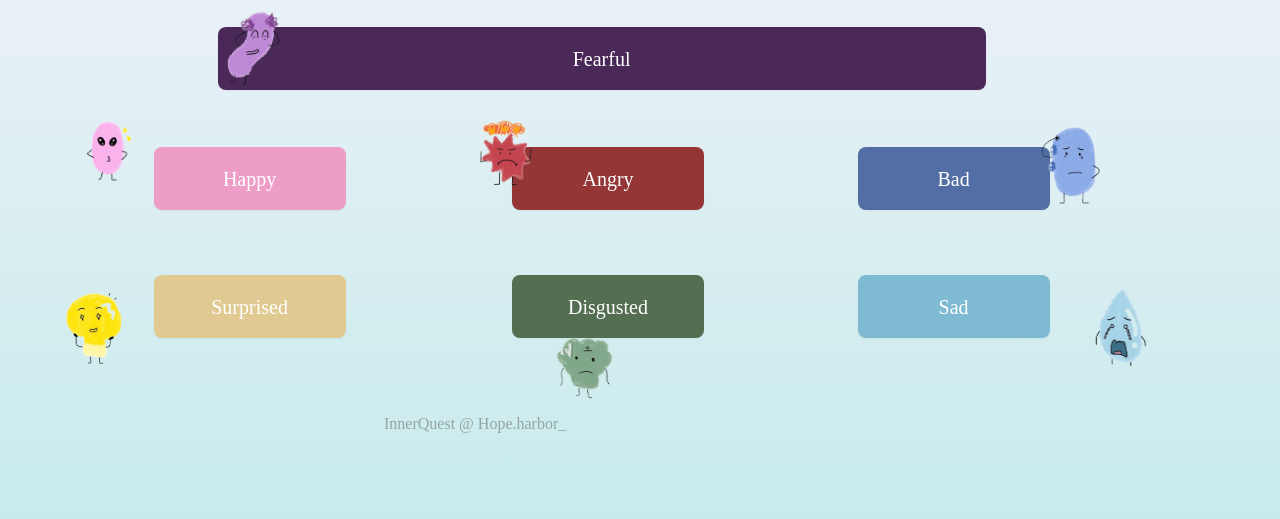
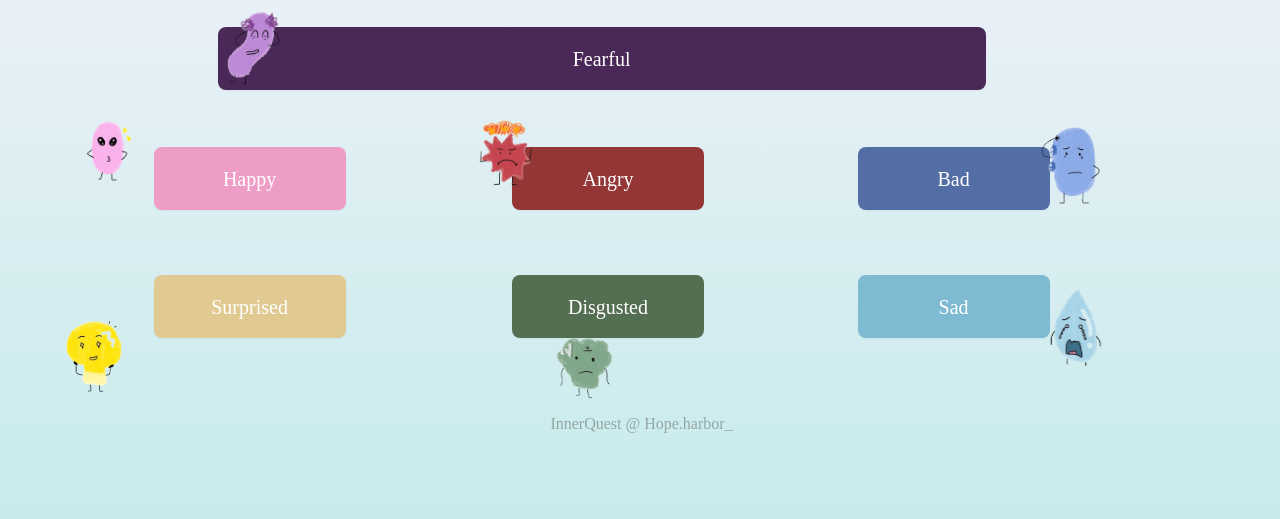
Before and after one commit to Hope-Harbor/InnerQuest, a Flask app: page / in a window 1280 px wide. Shown: the part 321-840 px from the top of the page. Run offline with Flask 2, Linux system fonts and the light colour scheme.

Commit message:
Update Index.css

```diff
--- a/static/css/Index.css
+++ b/static/css/Index.css
@@ -8,7 +8,7 @@ body{
 .footer {
     position: absolute;
     top: 90%;
-    left: 30%;
+    left: 43%;
     color: #95a5a6;
     font-size: 16px;
 }
@@ -317,7 +317,7 @@ body{
     max-width: 80px;
     max-height: 80px;
     left: 5%;
-    top: 76%;
+    top: 79.5%;
 }
 
 .disgusted-pic{
@@ -334,6 +334,6 @@ body{
     position: absolute;
     max-width: 90px;
     max-height: 95px;
-    left: 84.5%;
+    left: 81%;
     top: 75%;
 }
```
